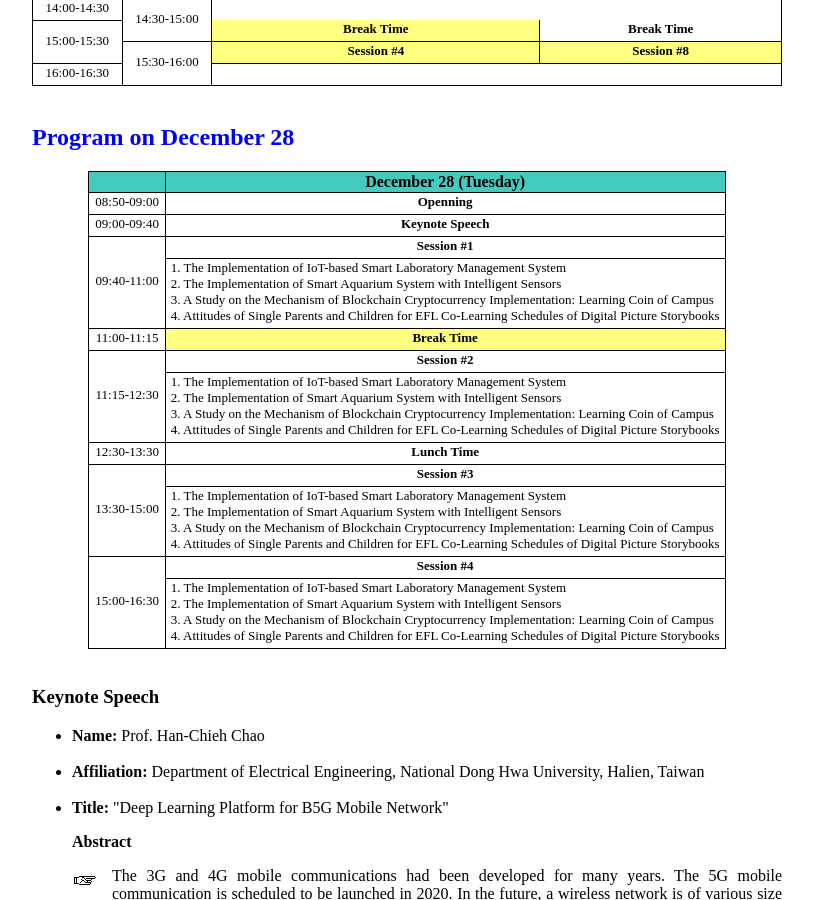
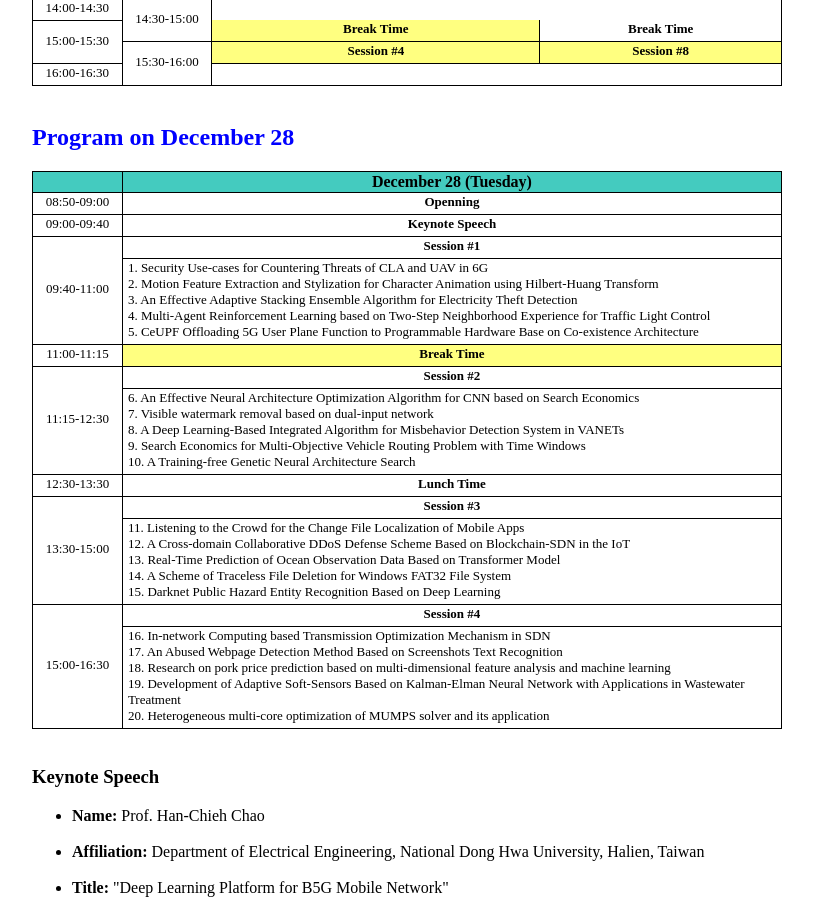
Before and after one commit to icea-conf/2021, a Jekyll site: the page built from program/index.html, in a window 1280 px wide and 900 px high, scrolled down 1027 px. Shown: the whole window, without its empty margins (233-1046 px from the left). Built offline with Jekyll 4.4.1, drawn with Linux system fonts in a browser that asks for light colours.

Commit message:
Update index.html

```diff
--- a/program/index.html
+++ b/program/index.html
@@ -152,10 +152,11 @@ title: ACM ICEA 2021
 
                          <tr>
                               <td class="tcontent7" colspan="4">
-                                   <a>1. The Implementation of IoT-based Smart Laboratory Management System</a></br>
-                                   <a>2. The Implementation of Smart Aquarium System with Intelligent Sensors</a></br>
-                                   <a>3. A Study on the Mechanism of Blockchain Cryptocurrency Implementation: Learning Coin of Campus</a></br>
-                                   <a>4. Attitudes of Single Parents and Children for EFL Co-Learning Schedules of Digital Picture Storybooks</a>
+                                   <a>1. Security Use-cases for Countering Threats of CLA and UAV in 6G</a></br>
+                                   <a>2. Motion Feature Extraction and Stylization for Character Animation using Hilbert-Huang Transform</a></br>
+                                   <a>3. An Effective Adaptive Stacking Ensemble Algorithm for Electricity Theft Detection</a></br>
+                                   <a>4. Multi-Agent Reinforcement Learning based on Two-Step Neighborhood Experience for Traffic Light Control</a></br>
+                                   <a>5. CeUPF Offloading 5G User Plane Function to Programmable Hardware Base on Co-existence Architecture</a>
                               </td>
                          </tr>
 
@@ -170,10 +171,11 @@ title: ACM ICEA 2021
                          </tr>
                          <tr>
                               <td class="tcontent7" colspan="4">
-                                   <a>1. The Implementation of IoT-based Smart Laboratory Management System</a></br>
-                                   <a>2. The Implementation of Smart Aquarium System with Intelligent Sensors</a></br>
-                                   <a>3. A Study on the Mechanism of Blockchain Cryptocurrency Implementation: Learning Coin of Campus</a></br>
-                                   <a>4. Attitudes of Single Parents and Children for EFL Co-Learning Schedules of Digital Picture Storybooks</a>
+                                   <a>6. An Effective Neural Architecture Optimization Algorithm for CNN based on Search Economics</a></br>
+                                   <a>7. Visible watermark removal based on dual-input network</a></br>
+                                   <a>8. A Deep Learning-Based Integrated Algorithm for Misbehavior Detection System in VANETs</a></br>
+                                   <a>9. Search Economics for Multi-Objective Vehicle Routing Problem with Time Windows</a></br>
+                                   <a>10. A Training-free Genetic Neural Architecture Search</a>
                               </td>
                          </tr>
                          <tr>
@@ -186,10 +188,11 @@ title: ACM ICEA 2021
                          </tr>
                          <tr>
                               <td class="tcontent7" colspan="4">
-                                   <a>1. The Implementation of IoT-based Smart Laboratory Management System</a></br>
-                                   <a>2. The Implementation of Smart Aquarium System with Intelligent Sensors</a></br>
-                                   <a>3. A Study on the Mechanism of Blockchain Cryptocurrency Implementation: Learning Coin of Campus</a></br>
-                                   <a>4. Attitudes of Single Parents and Children for EFL Co-Learning Schedules of Digital Picture Storybooks</a>
+                                   <a>11. Listening to the Crowd for the Change File Localization of Mobile Apps</a></br>
+                                   <a>12. A Cross-domain Collaborative DDoS Defense Scheme Based on Blockchain-SDN in the IoT</a></br>
+                                   <a>13. Real-Time Prediction of Ocean Observation Data Based on Transformer Model</a></br>
+                                   <a>14. A Scheme of Traceless File Deletion for Windows FAT32 File System</a></br>
+                                   <a>15. Darknet Public Hazard Entity Recognition Based on Deep Learning</a></br>
                               </td>
                          </tr>
                          <tr>
@@ -198,10 +201,11 @@ title: ACM ICEA 2021
                          </tr>
                          <tr>
                               <td class="tcontent7" colspan="4">
-                                   <a>1. The Implementation of IoT-based Smart Laboratory Management System</a></br>
-                                   <a>2. The Implementation of Smart Aquarium System with Intelligent Sensors</a></br>
-                                   <a>3. A Study on the Mechanism of Blockchain Cryptocurrency Implementation: Learning Coin of Campus</a></br>
-                                   <a>4. Attitudes of Single Parents and Children for EFL Co-Learning Schedules of Digital Picture Storybooks</a>
+                                   <a>16. In-network Computing based Transmission Optimization Mechanism in SDN</a></br>
+                                   <a>17. An Abused Webpage Detection Method Based on Screenshots Text Recognition</a></br>
+                                   <a>18. Research on pork price prediction based on multi-dimensional feature analysis and machine learning</a></br>
+                                   <a>19. Development of Adaptive Soft-Sensors Based on Kalman-Elman Neural Network with Applications in Wastewater Treatment</a></br>
+                                   <a>20. Heterogeneous multi-core optimization of MUMPS solver and its application</a>
                               </td>
                          </tr>
                     </tbody>
```
